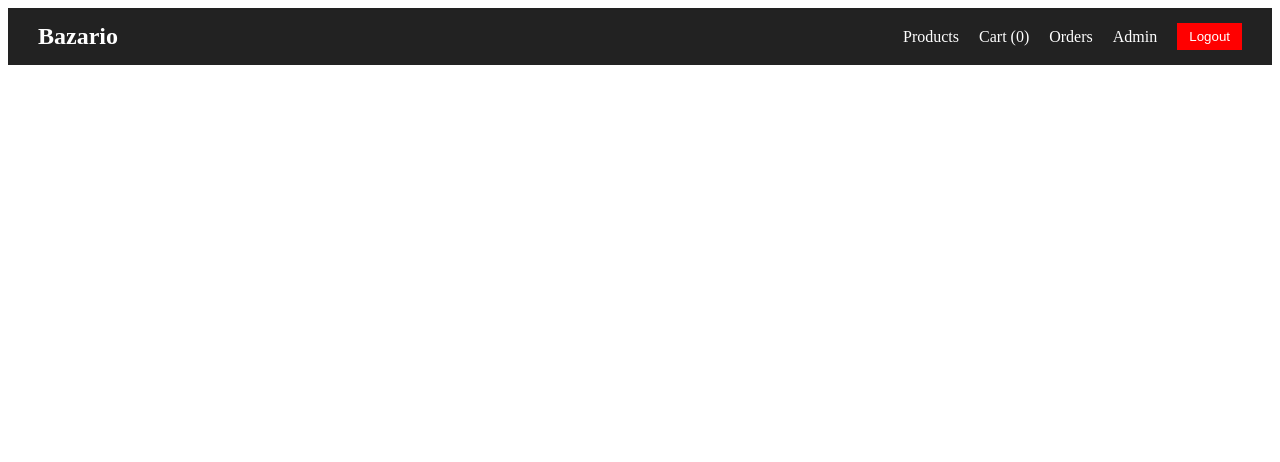
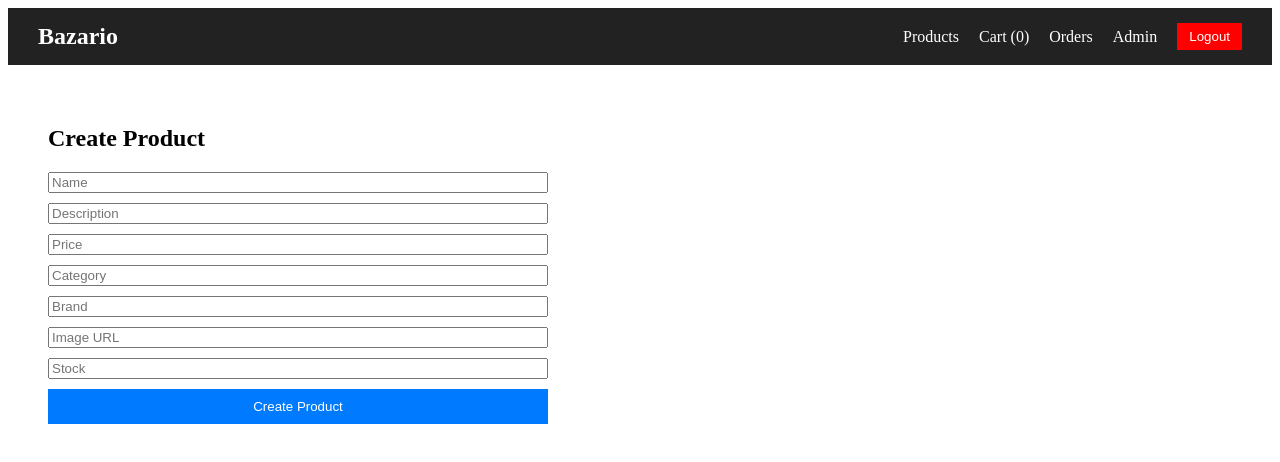
Before and after one commit to thenameisanzu/Bazario, a React (Vite) app in the folder Client/: page /admin/create-product in a window 1280 px wide. Shown: the top 462 px of the page. Built offline with nearby package versions, Linux system fonts and the light colour scheme; no server answers; sample sign-in values are in the browser's storage.

Commit message:
Improve admin products page with create button and loading state

```diff
--- a/Client/src/App.jsx
+++ b/Client/src/App.jsx
@@ -7,6 +7,7 @@ import ProtectedRoute from "./pages/ProtectedRoute";
 import Navbar from "./components/Navbar";
 import ProductDetails from "./pages/ProductDetails";
 import AdminProducts from "./pages/AdminProducts";
+import AdminCreateProduct from "./pages/AdminCreateProduct";
 
 function App() {
   return (
@@ -45,7 +46,17 @@ function App() {
       <AdminProducts />
     </ProtectedRoute>
   }
+/><Route
+  path="/admin/create-product"
+  element={
+    <ProtectedRoute>
+      <AdminCreateProduct />
+    </ProtectedRoute>
+  }
 />
+
+
+
       </Routes>
     </>
   );
--- /dev/null
+++ b/Client/src/pages/AdminCreateProduct.jsx
@@ -0,0 +1,87 @@
+import { useState } from "react";
+import { useNavigate } from "react-router-dom";
+
+function AdminCreateProduct() {
+  const navigate = useNavigate();
+
+  const [formData, setFormData] = useState({
+    name: "",
+    description: "",
+    price: "",
+    category: "",
+    brand: "",
+    image: "",
+    countInStock: "",
+  });
+
+  const token = localStorage.getItem("token");
+
+  const handleChange = (e) => {
+    setFormData({
+      ...formData,
+      [e.target.name]: e.target.value,
+    });
+  };
+
+  const handleSubmit = async (e) => {
+    e.preventDefault();
+
+    try {
+      const res = await fetch("http://localhost:5003/api/products", {
+        method: "POST",
+        headers: {
+          "Content-Type": "application/json",
+          Authorization: `Bearer ${token}`,
+        },
+        body: JSON.stringify(formData),
+      });
+
+      const data = await res.json();
+
+      if (!res.ok) {
+        alert(data.message || "Failed to create product");
+        return;
+      }
+
+      alert("Product created successfully");
+
+      // redirect back to admin products
+      navigate("/admin/products");
+
+    } catch (error) {
+      console.error(error);
+      alert("Something went wrong");
+    }
+  };
+
+  return (
+    <div style={{ padding: "40px", maxWidth: "500px" }}>
+      <h2>Create Product</h2>
+
+      <form onSubmit={handleSubmit} style={{ display: "flex", flexDirection: "column", gap: "10px" }}>
+        <input name="name" placeholder="Name" onChange={handleChange} required />
+        <input name="description" placeholder="Description" onChange={handleChange} required />
+        <input name="price" type="number" placeholder="Price" onChange={handleChange} required />
+        <input name="category" placeholder="Category" onChange={handleChange} required />
+        <input name="brand" placeholder="Brand" onChange={handleChange} />
+        <input name="image" placeholder="Image URL" onChange={handleChange} required />
+        <input name="countInStock" type="number" placeholder="Stock" onChange={handleChange} required />
+
+        <button
+          type="submit"
+          style={{
+            padding: "10px",
+            background: "#007bff",
+            color: "white",
+            border: "none",
+            cursor: "pointer",
+          }}
+        >
+          Create Product
+        </button>
+      </form>
+    </div>
+  );
+}
+
+export default AdminCreateProduct;
--- a/Client/src/pages/AdminProducts.jsx
+++ b/Client/src/pages/AdminProducts.jsx
@@ -1,15 +1,25 @@
 import { useEffect, useState } from "react";
+import { useNavigate } from "react-router-dom";
 
 function AdminProducts() {
   const [products, setProducts] = useState([]);
+  const [loading, setLoading] = useState(true);
 
+  const navigate = useNavigate();
   const token = localStorage.getItem("token");
 
   const fetchProducts = () => {
+    setLoading(true);
+
     fetch("http://localhost:5003/api/products")
       .then((res) => res.json())
       .then((data) => {
         setProducts(data);
+        setLoading(false);
+      })
+      .catch((err) => {
+        console.error(err);
+        setLoading(false);
       });
   };
 
@@ -29,7 +39,7 @@ function AdminProducts() {
       });
 
       if (res.ok) {
-        fetchProducts();
+        fetchProducts(); // refresh list
       } else {
         alert("Delete failed");
       }
@@ -42,6 +52,25 @@ function AdminProducts() {
     <div style={{ padding: "40px" }}>
       <h2>Admin Products</h2>
 
+      {/* ✅ Add Product Button */}
+      <button
+        onClick={() => navigate("/admin/create-product")}
+        style={{
+          marginBottom: "20px",
+          padding: "10px 15px",
+          background: "#007bff",
+          color: "white",
+          border: "none",
+          cursor: "pointer",
+        }}
+      >
+        + Add Product
+      </button>
+
+      {/* ✅ Loading State */}
+      {loading ? (
+        <p>Loading products...</p>
+      ) : (
         <table style={{ width: "100%", marginTop: "20px" }}>
           <thead>
             <tr>
@@ -77,6 +106,7 @@ function AdminProducts() {
             ))}
           </tbody>
         </table>
+      )}
     </div>
   );
 }
```
Lines whose indentation alone changed are shown as unchanged.
